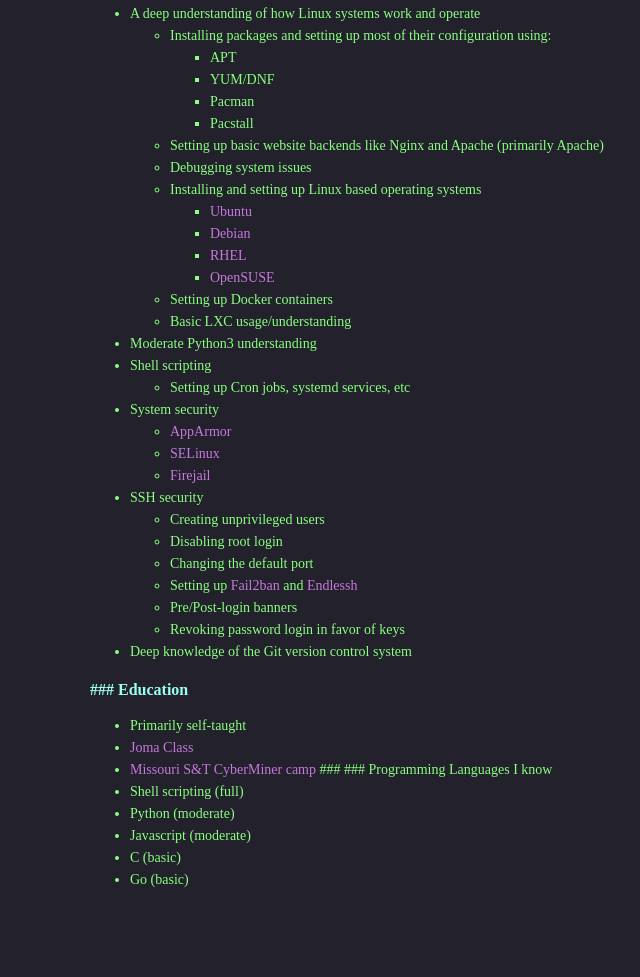
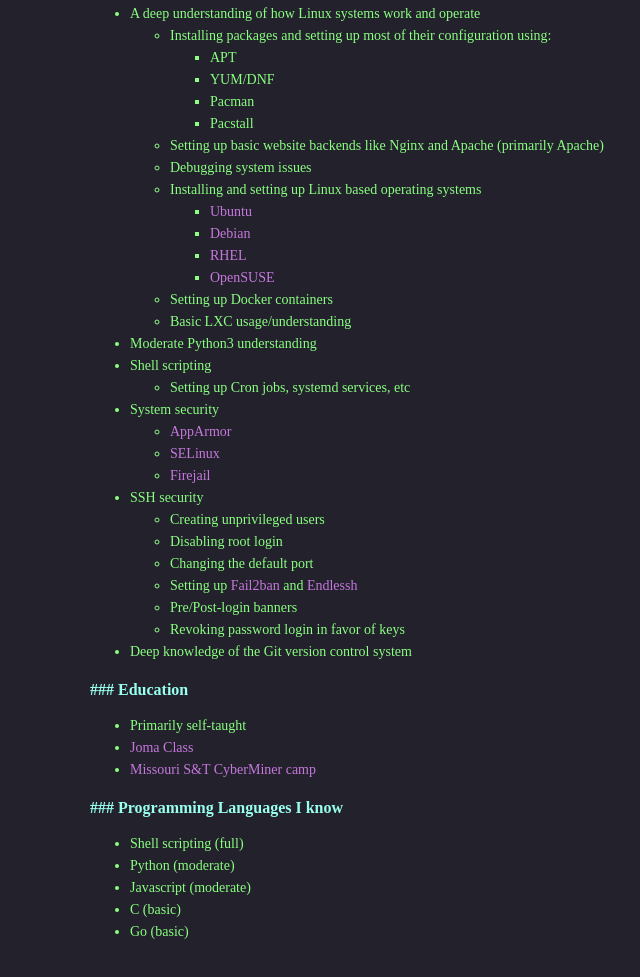
Before and after one commit to Elsie19/portfolio, a plain HTML site: page index.html in a window 1280 px wide. Shown: the part 690-1667 px from the top of the page, without its empty margins (70-710 px from the left). Before the commit the page ends 1615 px from the top, so only its background shows below. Drawn offline with Linux system fonts and the light colour scheme; a web font is replaced by a local one.

Commit message:
fix: section spacing

```diff
--- a/index.html
+++ b/index.html
@@ -105,7 +105,10 @@
 <ul>
 <li>Primarily self-taught</li>
 <li><a href="https://www.jomaclass.com/">Joma Class</a></li>
-<li><a href="https://futurestudents.mst.edu/summer-camps/cyberminer-camp/">Missouri S&amp;T CyberMiner camp</a> ### ### Programming Languages I know</li>
+<li><a href="https://futurestudents.mst.edu/summer-camps/cyberminer-camp/">Missouri S&amp;T CyberMiner camp</a></li>
+</ul>
+<h3 id="programming-languages-i-know">### Programming Languages I know</h3>
+<ul>
 <li>Shell scripting (full)</li>
 <li>Python (moderate)</li>
 <li>Javascript (moderate)</li>
```
Also changed, not shown: 1 other file.
